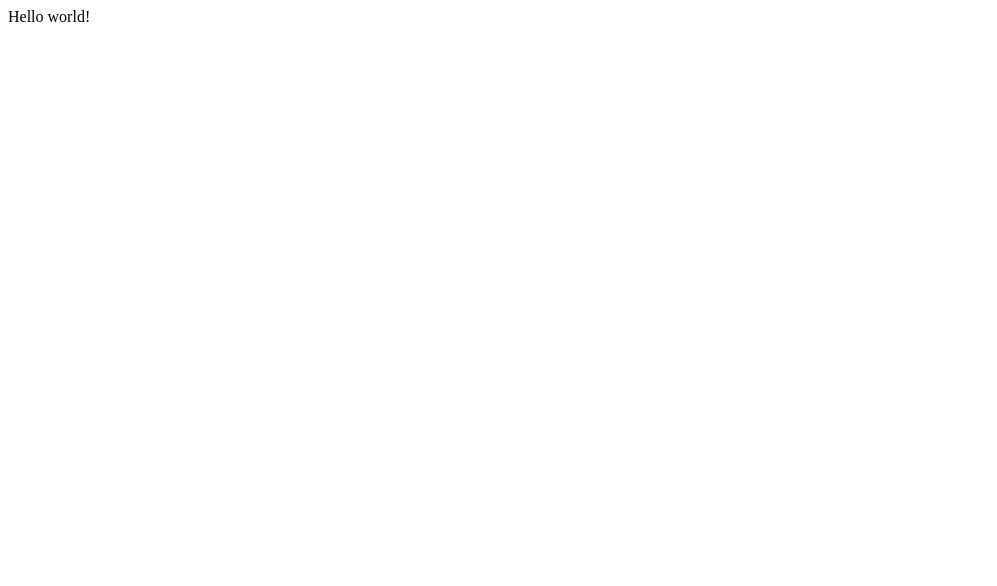
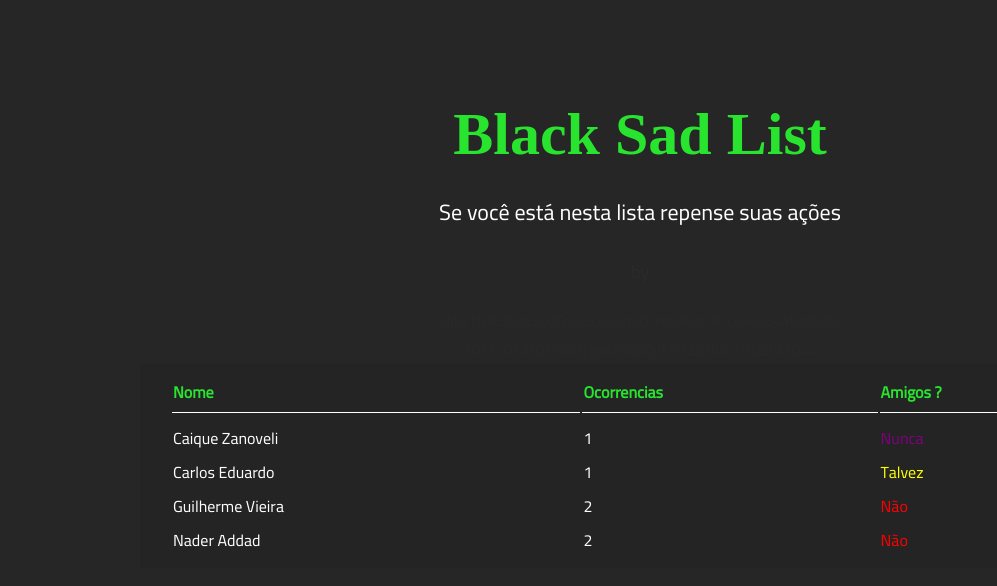
Before and after one commit to henrique2003/black-sad-list, a Gatsby site: page / in a window 1280 px wide. Shown: the whole page, without its empty margins (0-997 px from the left). Built offline with nearby package versions, Linux system fonts and the light colour scheme; Gatsby itself is replaced by a stand-in of ours; a web font is replaced by a local one.

Commit message:
style: make black sad list home

```diff
--- a/gatsby-config.js
+++ b/gatsby-config.js
@@ -1,10 +1,20 @@
-/**
- * Configure your Gatsby site with this file.
- *
- * See: https://www.gatsbyjs.com/docs/gatsby-config/
- */
-
 module.exports = {
-  /* Your site config here */
-  plugins: [],
+  siteMetadata: {
+    title: 'Black Sad List',
+    by: 'NjRFNDlCNDg3Q0QyOEU2QjhCOUYzMkVDRTcwRUE4MjgzMjM1OTkyOEJBOERGOTgwODQzQjJFNTZBNUE1QUZBMQ==',
+    description: 'Se você está nesta lista repense suas ações'
+  },
+  plugins: [
+    `gatsby-plugin-sass`,
+    {
+      resolve: `gatsby-plugin-google-fonts`,
+      options: {
+        fonts: [
+          `Cairo`,
+          `Goldman`
+        ],
+        display: 'swap'
+      }
+    }
+  ],
 }
--- a/package.json
+++ b/package.json
@@ -15,6 +15,9 @@
   },
   "dependencies": {
     "gatsby": "^2.25.3",
+    "gatsby-plugin-google-fonts": "^1.0.1",
+    "gatsby-plugin-sass": "^2.4.2",
+    "node-sass": "^4.0.0",
     "react": "^16.12.0",
     "react-dom": "^16.12.0"
   },
--- /dev/null
+++ b/src/components/HomeBody/Table/SadPeople/index.js
@@ -0,0 +1,20 @@
+import React from 'react'
+
+const SadPeople = ({ name, occurrences, friend, ifFriend }) => {
+  return (
+    <tr className="sad_people">
+      <td>{name}</td>
+      <td>{occurrences}</td>
+      <td className={`${ifFriend === 0 && 'never'} ${ifFriend === 1 && 'perhaps'} ${ifFriend === 2 && 'no'}`}>{friend}</td>
+    </tr>
+  )
+}
+
+SadPeople.defaultProps = {
+  name: 'Nome filtrado',
+  occurrences: 'indefinido',
+  friend: 'Não',
+  ifFriend: ''
+}
+
+export default SadPeople
--- /dev/null
+++ b/src/components/HomeBody/Table/index.js
@@ -0,0 +1,47 @@
+import React from 'react'
+import SadPeople from './SadPeople'
+
+import './style.scss'
+
+const Table = () => {
+  return (
+    <div className="list">
+      <table>
+        <tr>
+          <th>Nome</th>
+          <th>Ocorrencias</th>
+          <th>Amigos ?</th>
+        </tr>
+        <tbody>
+          <div className="space"></div>
+          <SadPeople
+            name="Caique Zanoveli"
+            occurrences="1"
+            friend="Nunca"
+            ifFriend={0}
+          />
+          <SadPeople
+            name="Carlos Eduardo"
+            occurrences="1"
+            friend="Talvez"
+            ifFriend={1}
+          />
+          <SadPeople
+            name="Guilherme Vieira"
+            occurrences="2"
+            friend="Não"
+            ifFriend={2}
+          />
+          <SadPeople
+            name="Nader Addad"
+            occurrences="2"
+            friend="Não"
+            ifFriend={2}
+          />
+        </tbody>
+      </table>
+    </div>
+  )
+}
+
+export default Table
--- /dev/null
+++ b/src/components/HomeBody/Table/style.scss
@@ -0,0 +1,39 @@
+.list {
+  width: 100%;
+
+  table {
+    width: 100%;
+    text-align: left;
+    color: white;
+    background: rgba(0,0,0,0.05);
+    padding: 10px 30px;
+    transition: all .3s ease;
+
+    .space {
+      margin: 5px 0;
+    }
+
+    &:hover {
+      transition: all .3s ease;
+      background: rgba(0,0,0,0.1);
+    }
+
+    th {
+      color: #29e42f;
+      border-bottom: 1px solid white;
+      padding-bottom: 5px;
+    }
+
+    .no {
+      color: red;
+    }
+
+    .never {
+      color: purple;
+    }
+
+    .perhaps {
+      color: yellow;
+    }
+  }
+}
--- /dev/null
+++ b/src/components/HomeBody/index.js
@@ -0,0 +1,22 @@
+import React from 'react'
+import { siteMetadata } from '../../../gatsby-config'
+import Table from './Table'
+
+import '../layout'
+import './style.scss'
+
+const HomeBody = () => {
+  return (
+    <div className="home">
+      <div className="container">
+        <h4 className="title">{siteMetadata.title}</h4>
+        <p className="description">{siteMetadata.description}</p>
+        <p className="by">by</p>
+        <p className="user">{siteMetadata.by}</p>
+        <Table />
+      </div>
+    </div>
+  )
+}
+
+export default HomeBody
--- /dev/null
+++ b/src/components/HomeBody/style.scss
@@ -0,0 +1,41 @@
+.home {
+  .container {
+    margin: 0 auto;
+    max-width: 1000px;
+
+    @media(max-width: 1100px) {
+      margin: 0 30px;
+    }
+
+    .title {
+      font-size: 60px;
+      font-family: 'Goldman', cursive;
+      color: #29e42f;
+      text-align: center;
+      margin: 0;
+      margin-top: 100px;
+    }
+
+    P {
+      text-align: center;
+      color: white;
+      font-size: 17px;
+    }
+
+    .by {
+      font-size: 18px;
+      opacity: 0.015;
+    }
+
+    .user {
+      max-width: 400px;
+      opacity: 0.007;
+      margin: 0 auto;
+      font-size: 15px;
+    }
+
+    .description {
+      font-size: 22px;
+    }
+  }
+}
--- /dev/null
+++ b/src/components/index.js
@@ -0,0 +1,5 @@
+import HomeBody from './HomeBody'
+
+export {
+  HomeBody
+}
--- /dev/null
+++ b/src/components/layout/index.js
@@ -0,0 +1,6 @@
+import React from 'react'
+import './style.scss'
+
+export default function Layout({ children }) {
+  return <div>{children}</div>
+}
--- /dev/null
+++ b/src/components/layout/style.scss
@@ -0,0 +1,9 @@
+body {
+  box-sizing: border-box;
+  padding: 0;
+  margin: 0;
+  outline: none;
+  background: rgba(0,0,0,0.85);
+  font-family: 'Cairo', sans-serif;
+  word-break: break-all;
+}
--- a/src/pages/index.js
+++ b/src/pages/index.js
@@ -1,5 +1,6 @@
-import React from "react"
+import React from 'react'
+import { HomeBody } from '../components'
 
 export default function Home() {
-  return <div>Hello world!</div>
+  return <HomeBody />
 }
```
Also changed, not shown: 1 other file.
